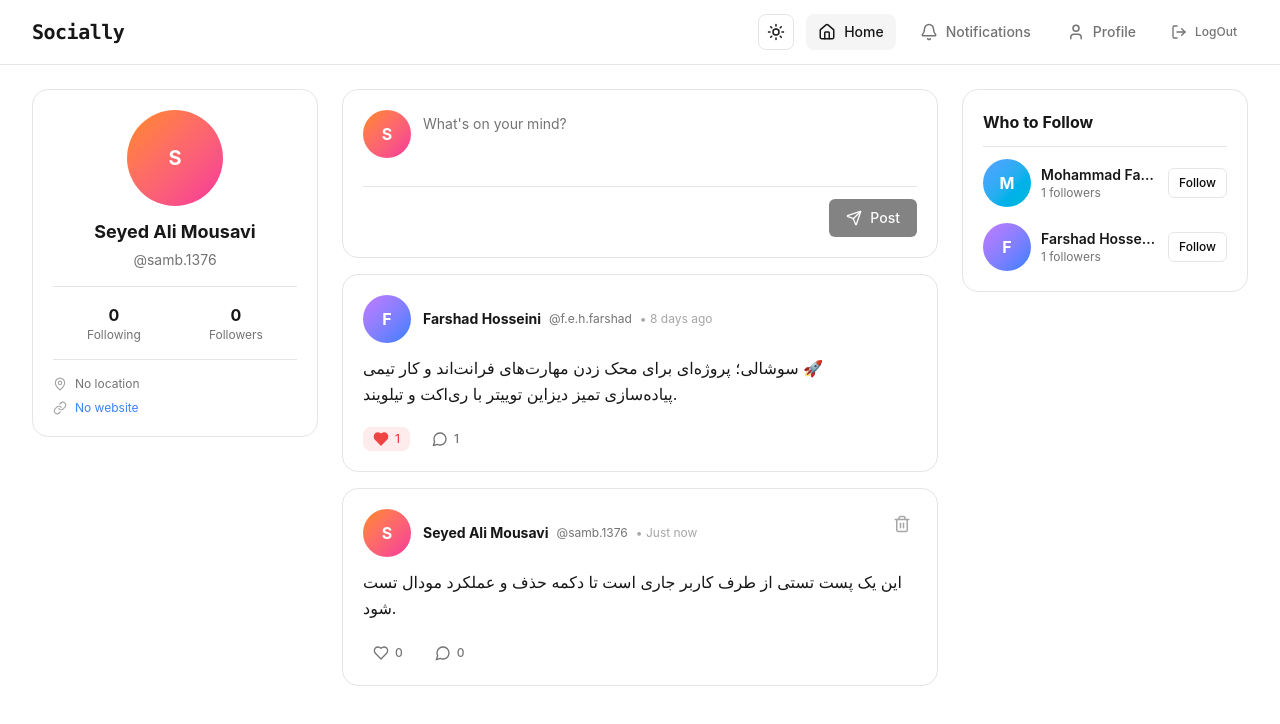
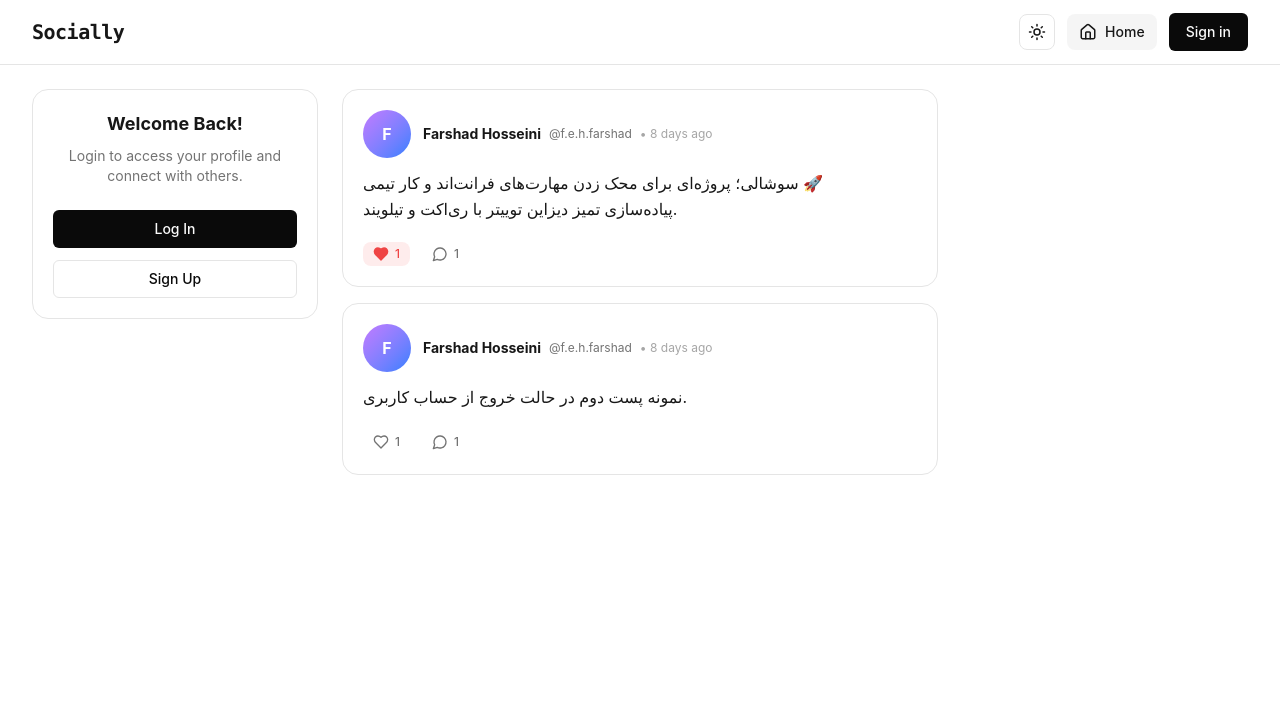
Before and after one commit to Five-o-One/Socially, a React (Vite) app: page / in a window 1280 px wide. Shown: the top 724 px of the page. Built offline with nearby package versions, Linux system fonts and the light colour scheme.

Commit message:
fix(home,layout): handle signed-out view by hiding create post card and Who to Follow sidebar

```diff
--- a/src/layout/Layout.tsx
+++ b/src/layout/Layout.tsx
@@ -1,4 +1,4 @@
-import { Outlet, useLocation } from "react-router";
+import { Outlet, useLocation, Link } from "react-router";
 import {
   AppNavbar,
   UserInfoCard,
@@ -9,7 +9,7 @@ import {
 
 export default function Layout() {
   const location = useLocation();
-  const isAuth = true;
+  const isAuth = false; // برای تست حالت Sign-out روی false قرار دهید
 
   const currentUser = {
     name: "Seyed Ali Mousavi",
@@ -34,7 +34,6 @@ export default function Layout() {
 
       <main className="mx-auto max-w-7xl px-4 py-6 sm:px-6 lg:px-8">
         <div className="grid grid-cols-1 gap-6 lg:grid-cols-12">
-          {/* ستون چپ: مشخصات کاربر یا باکس ورود */}
           <aside className="hidden lg:col-span-3 lg:block">
             <div className="sticky top-22">
               {isAuth ? (
@@ -46,29 +45,27 @@ export default function Layout() {
                     Login to access your profile and connect with others.
                   </p>
                   <div className="mt-6 flex flex-col gap-3">
+                    <Link to="/login">
                       <AppButton variant="primary" fullWidth>
                         Log In
                       </AppButton>
+                    </Link>
+                    <Link to="/register">
                       <AppButton variant="secondary" fullWidth>
                         Sign Up
                       </AppButton>
+                    </Link>
                   </div>
                 </AppCard>
               )}
             </div>
           </aside>
 
-          {/* ستون میانی: محتوای صفحات */}
-          <section
-            className={`col-span-12 ${
-              isNotificationsPage ? "lg:col-span-9" : "lg:col-span-6"
-            }`}
-          >
+          <section className="col-span-12 lg:col-span-6">
             <Outlet />
           </section>
 
-          {/* ستون راست: Who to Follow */}
-          {!isNotificationsPage && (
+          {isAuth && !isNotificationsPage && (
             <aside className="hidden lg:col-span-3 lg:block">
               <div className="sticky top-22">
                 <AppCard
--- a/src/pages/Home.tsx
+++ b/src/pages/Home.tsx
@@ -1,6 +1,10 @@
 import { useState } from "react";
 import { AppCard, AppImage, AppButton, PostCard } from "@/components";
 import type { Post } from "@/types";
+
+interface HomeProps {
+  isAuth?: boolean;
+}
 
 const INITIAL_POSTS: Post[] = [
   {
@@ -34,24 +38,30 @@ const INITIAL_POSTS: Post[] = [
   },
   {
     id: "2",
-    authorId: "current-user-id",
-    content:
-      "این یک پست تستی از طرف کاربر جاری است تا دکمه حذف و عملکرد مودال تست شود.",
-    createdAt: "Just now",
-    updatedAt: "Just now",
+    authorId: "user-farshad",
+    content: "نمونه پست دوم در حالت خروج از حساب کاربری.",
+    createdAt: "8 days ago",
+    updatedAt: "8 days ago",
     author: {
-      id: "current-user-id",
-      name: "Seyed Ali Mousavi",
-      username: "samb.1376",
+      id: "user-farshad",
+      name: "Farshad Hosseini",
+      username: "f.e.h.farshad",
       image: null,
     },
-    likes: [],
-    comments: [],
-    _count: { likes: 0, comments: 0 },
+    likes: [{ userId: "1" }],
+    comments: [
+      {
+        id: "c2",
+        content: "تست کامنت",
+        createdAt: "1 hour ago",
+        author: { name: "Ali", image: null },
+      },
+    ],
+    _count: { likes: 1, comments: 1 },
   },
 ];
 
-export default function Home() {
+export default function Home({ isAuth = false }: HomeProps) {
   const [posts, setPosts] = useState<Post[]>(INITIAL_POSTS);
   const [postContent, setPostContent] = useState("");
 
@@ -86,7 +96,8 @@ export default function Home() {
 
   return (
     <div className="space-y-4">
-      {/* Create Post Card */}
+      {/* Create Post Card - Only visible when logged in */}
+      {isAuth && (
         <AppCard>
           <form onSubmit={handleCreatePost} className="space-y-3">
             <div className="flex items-start gap-3">
@@ -118,6 +129,7 @@ export default function Home() {
             </div>
           </form>
         </AppCard>
+      )}
 
       {/* Posts Feed */}
       <section className="space-y-4">
@@ -125,8 +137,8 @@ export default function Home() {
           <PostCard
             key={post.id}
             post={post}
-            currentUserId="current-user-id"
-            onDeletePost={handleDeletePost}
+            currentUserId={isAuth ? "current-user-id" : undefined}
+            onDeletePost={isAuth ? handleDeletePost : undefined}
           />
         ))}
       </section>
```
Lines whose indentation alone changed are shown as unchanged.
